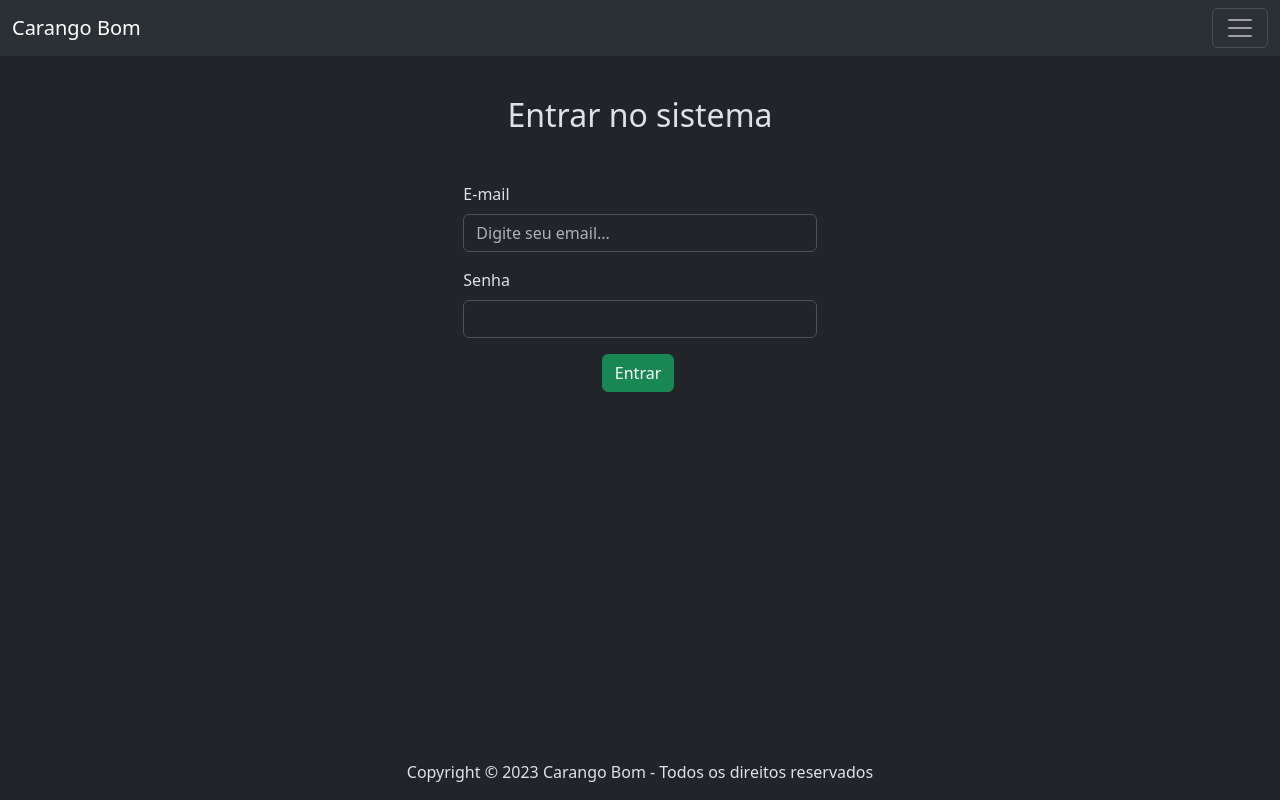
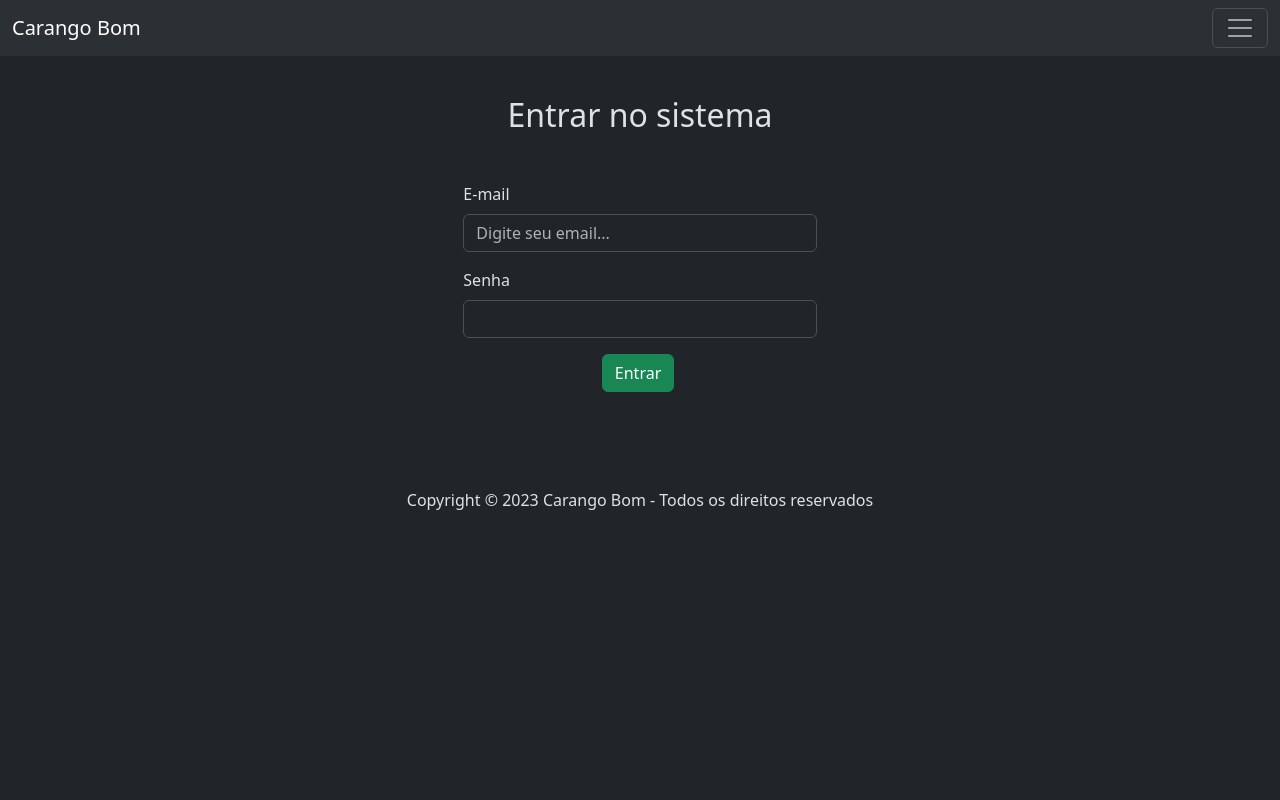
Before and after one commit to JoaoVictorBezerra/vue-carango-bom, a Vue app: page /login in a window 1280 px wide. Built offline with nearby package versions, Linux system fonts and the light colour scheme.

Commit message:
pequenas alterações

```diff
--- a/src/components/Footer.vue
+++ b/src/components/Footer.vue
@@ -1,5 +1,5 @@
 <template>
-<p class="text-center fs-7 fixed-bottom pt-5">Copyright © {{ anoAtual }} Carango Bom - Todos os direitos reservados</p>
+    <p class="text-center fs-7  pt-5">Copyright © {{ anoAtual }} Carango Bom - Todos os direitos reservados</p>
 </template>
 
 <script setup lang="ts">
--- a/src/components/Home/_Card.vue
+++ b/src/components/Home/_Card.vue
@@ -1,6 +1,8 @@
 <template>
   <div class="card text-center" style="width: 18rem">
-    <img :src="props.carro!.imagemUrl" class="card-img-top" :alt="props.carro!.nome" />
+    <div style="height: 12rem" class="text-center">
+      <img :src="props.carro!.imagemUrl" class="card-img-top" :alt="props.carro!.nome" />
+    </div>
     <div class="card-body">
       <h5 class="card-title">{{ props.carro!.marca.nome + ' - ' + props.carro!.modelo }}</h5>
       <p class="card-text">
--- a/src/components/Login/_Form.vue
+++ b/src/components/Login/_Form.vue
@@ -36,7 +36,7 @@ const isLoginValid = ref(false)
 function efetuaLogin() {
 	autenticacaoService.autentica(email.value.trim(), senha.value, usuarioStore)
     .then(data => {
-      router.push('/dashboard')
+      router.push('/')
     })
     .catch(data => {
       isLoginValid.value = true
```
